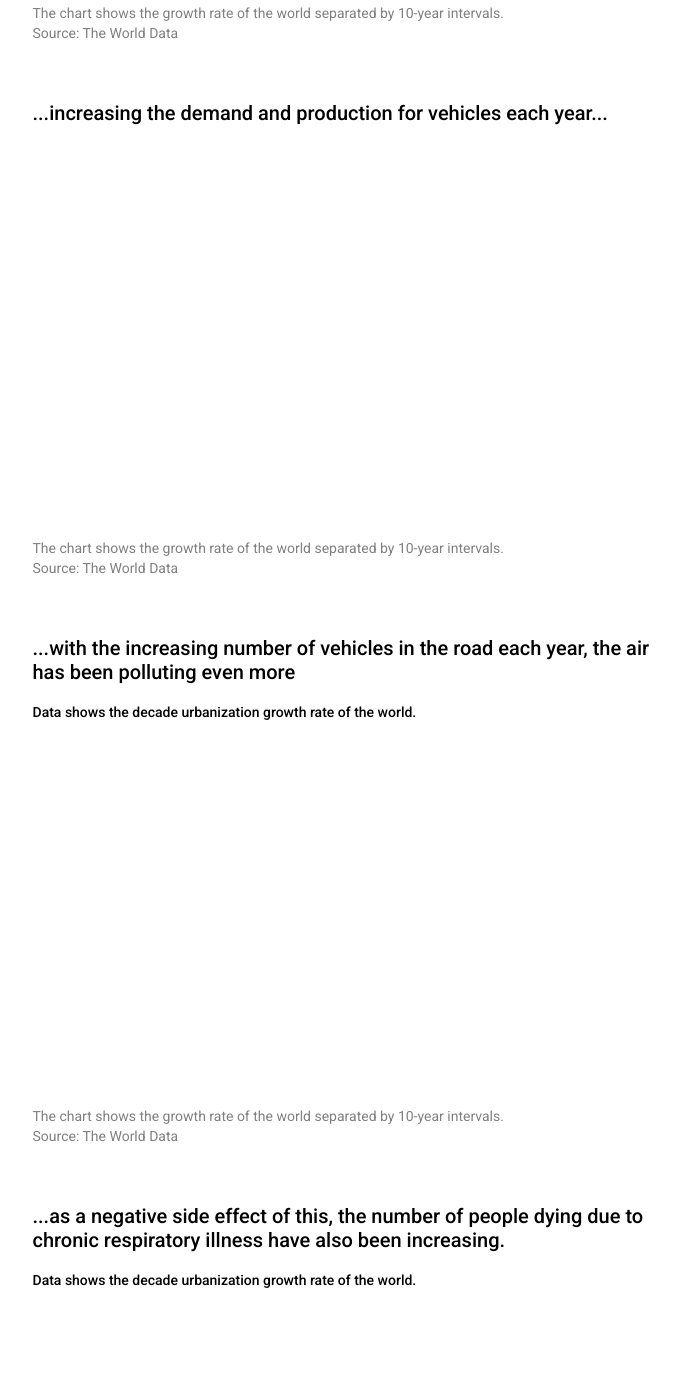
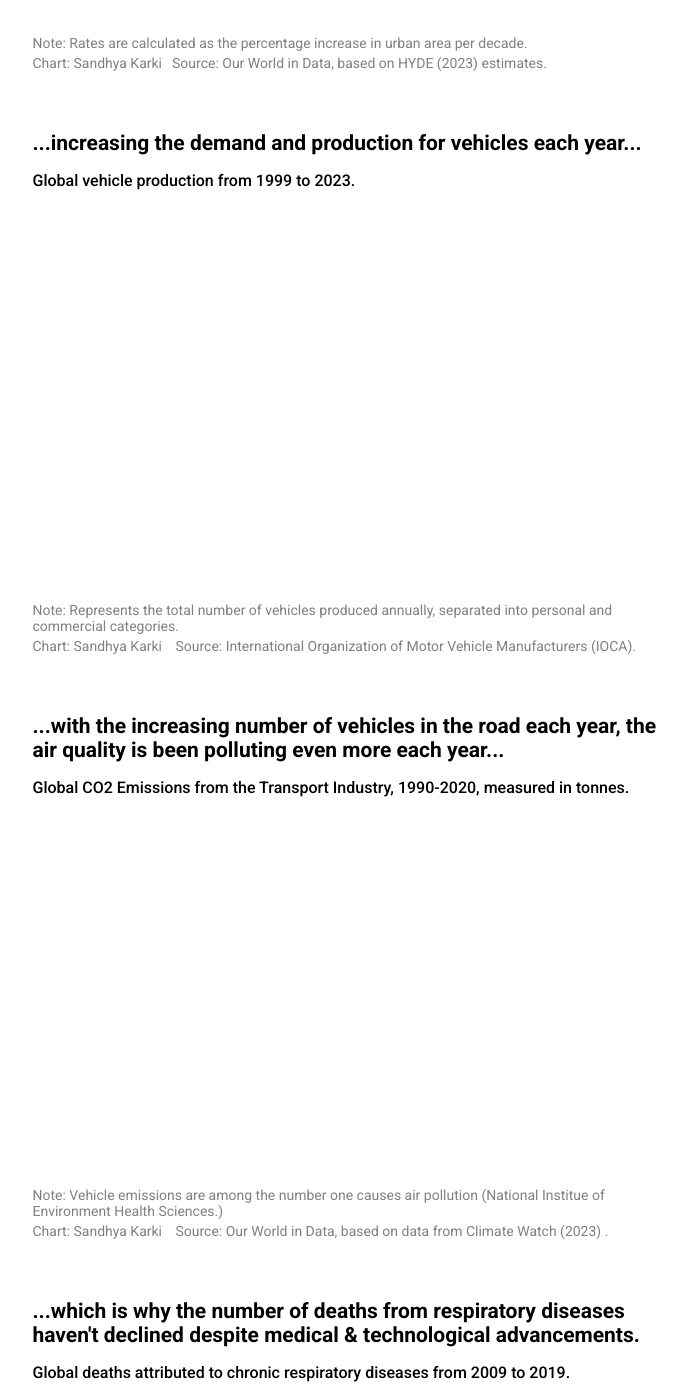
Before and after one commit to sandhya-mgs2/data-viz-final, a website: page index.html in a window 1280 px wide. Shown: the part 480-1865 px from the top of the page, without its empty margins (295-982 px from the left). Drawn offline with Linux system fonts and the light colour scheme; a script that the page names is missing.

Commit message:
Update index.html

```diff
--- a/index.html
+++ b/index.html
@@ -15,17 +15,17 @@
         }
 
         .container {
-            width: 625px;
+            max-width: 625px;
+            width: 90vw;
             margin: auto;
             padding: 40px 0;
-            border-radius: 8px;
         }
 
         .chart-head {
-            font-size: 20px;
+            font-size: 21px;
             line-height: 24px;
-            font-weight: 500;
-            margin-bottom: 1em;
+            font-weight: 700;
+            margin-bottom: 16px;
             margin-top: 0px;
         }
 
@@ -48,9 +48,14 @@
         }
 
         .chart-dek {
-            font-size: 14px;
+            font-size: 16px;
             font-weight: 500;
             margin-bottom: 1em;
+            margin-top: 0px;
+        }
+
+        .space {
+            margin-right: 10px;
         }
     </style>
 </head>
@@ -62,64 +67,67 @@
                 Over the past 30 years, global urbanization has seen a consistent upward trajectory, demonstrating relentless progress...
             </h3>
             <p class="chart-dek">
-                Data shows the decade urbanization growth rate of the world.
+                Urban area expansion rate, measured per decade from 1990 to 2023.
             </p>
-            <div style="min-height:333px">
-                <script type="text/javascript" defer src="https://datawrapper.dwcdn.net/lvCBY/embed.js?v=2" charset="utf-8"></script><noscript><img src="https://datawrapper.dwcdn.net/lvCBY/full.png" alt="" /></noscript>
+            <div style="min-height:362px">
+                <script type="text/javascript" defer src="https://datawrapper.dwcdn.net/lvCBY/embed.js?v=11" charset="utf-8"></script><noscript><img src="https://datawrapper.dwcdn.net/lvCBY/full.png" alt="" /></noscript>
             </div>
             <p class="chart-note">
-                The chart shows the growth rate of the world separated by 10-year intervals.
+                Note: Rates are calculated as the percentage increase in urban area per decade.
             </p>
             <p class="chart-source">
-                Source: The World Data
+                Chart: Sandhya Karki<span class="space" /></span>Source: Our World in Data, based on HYDE (2023) estimates.
             </p>
         </div>
         <div class="chart-section">
             <h3 class="chart-head">
                 ...increasing the demand and production for vehicles each year...
             </h3>
-            <div style="min-height:381px">
-                <script type="text/javascript" defer src="https://datawrapper.dwcdn.net/ZMl33/embed.js?v=3" charset="utf-8"></script><noscript><img src="https://datawrapper.dwcdn.net/ZMl33/full.png" alt="" /></noscript>
+            <p class="chart-dek">
+                Global vehicle production from 1999 to 2023.
+            </p>
+            <div style="min-height:382px">
+                <script type="text/javascript" defer src="https://datawrapper.dwcdn.net/ZMl33/embed.js?v=6" charset="utf-8"></script><noscript><img src="https://datawrapper.dwcdn.net/ZMl33/full.png" alt="" /></noscript>
             </div>
             <p class="chart-note">
-                The chart shows the growth rate of the world separated by 10-year intervals.
+                Note: Represents the total number of vehicles produced annually, separated into personal and commercial categories.
             </p>
             <p class="chart-source">
-                Source: The World Data
+                Chart: Sandhya Karki <span class="space" /></span> Source: International Organization of Motor Vehicle Manufacturers (IOCA).
             </p>
         </div>
         <div class="chart-section">
             <h3 class="chart-head">
-                ...with the increasing number of vehicles in the road each year, the air has been polluting even more
+                ...with the increasing number of vehicles in the road each year, the air quality is been polluting even more each year...
             </h3>
             <p class="chart-dek">
-                Data shows the decade urbanization growth rate of the world.
+                Global CO2 Emissions from the Transport Industry, 1990-2020, measured in tonnes.
             </p>
             <div style="min-height:360px">
-                <script type="text/javascript" defer src="https://datawrapper.dwcdn.net/QhF67/embed.js?v=3" charset="utf-8"></script><noscript><img src="https://datawrapper.dwcdn.net/QhF67/full.png" alt="" /></noscript>
+                <script type="text/javascript" defer src="https://datawrapper.dwcdn.net/QhF67/embed.js?v=6" charset="utf-8"></script><noscript><img src="https://datawrapper.dwcdn.net/QhF67/full.png" alt="" /></noscript>
             </div>
             <p class="chart-note">
-                The chart shows the growth rate of the world separated by 10-year intervals.
+                Note: Vehicle emissions are among the number one causes air pollution (National Institue of Environment Health Sciences.)
             </p>
             <p class="chart-source">
-                Source: The World Data
+                Chart: Sandhya Karki <span class="space"></span>Source: Our World in Data, based on data from Climate Watch (2023) .
             </p>
         </div>
         <div class="chart-section">
             <h3 class="chart-head">
-                ...as a negative side effect of this, the number of people dying due to chronic respiratory illness have also been increasing.
+                ...which is why the number of deaths from respiratory diseases haven't declined despite medical & technological advancements.
             </h3>
             <p class="chart-dek">
-                Data shows the decade urbanization growth rate of the world.
+                Global deaths attributed to chronic respiratory diseases from 2009 to 2019.
             </p>
-            <div style="min-height:354px">
-                <script type="text/javascript" defer src="https://datawrapper.dwcdn.net/yJDdg/embed.js?v=3" charset="utf-8"></script><noscript><img src="https://datawrapper.dwcdn.net/yJDdg/full.png" alt="" /></noscript>
+            <div style="min-height:377px">
+                <script type="text/javascript" defer src="https://datawrapper.dwcdn.net/yJDdg/embed.js?v=4" charset="utf-8"></script><noscript><img src="https://datawrapper.dwcdn.net/yJDdg/full.png" alt="" /></noscript>
             </div>
             <p class="chart-note">
-                The chart shows the growth rate of the world separated by 10-year intervals.
+                Note: The World Health Organization identifies air pollution as one of the major causes of chronic respiratory diseases.
             </p>
             <p class="chart-source">
-                Source: The World Data
+                Chart: Sandhya Karki<span class="space" /></span> Source: 2019 Global Burden of Disease (GBD) study.
             </p>
         </div>
     </div>
```
